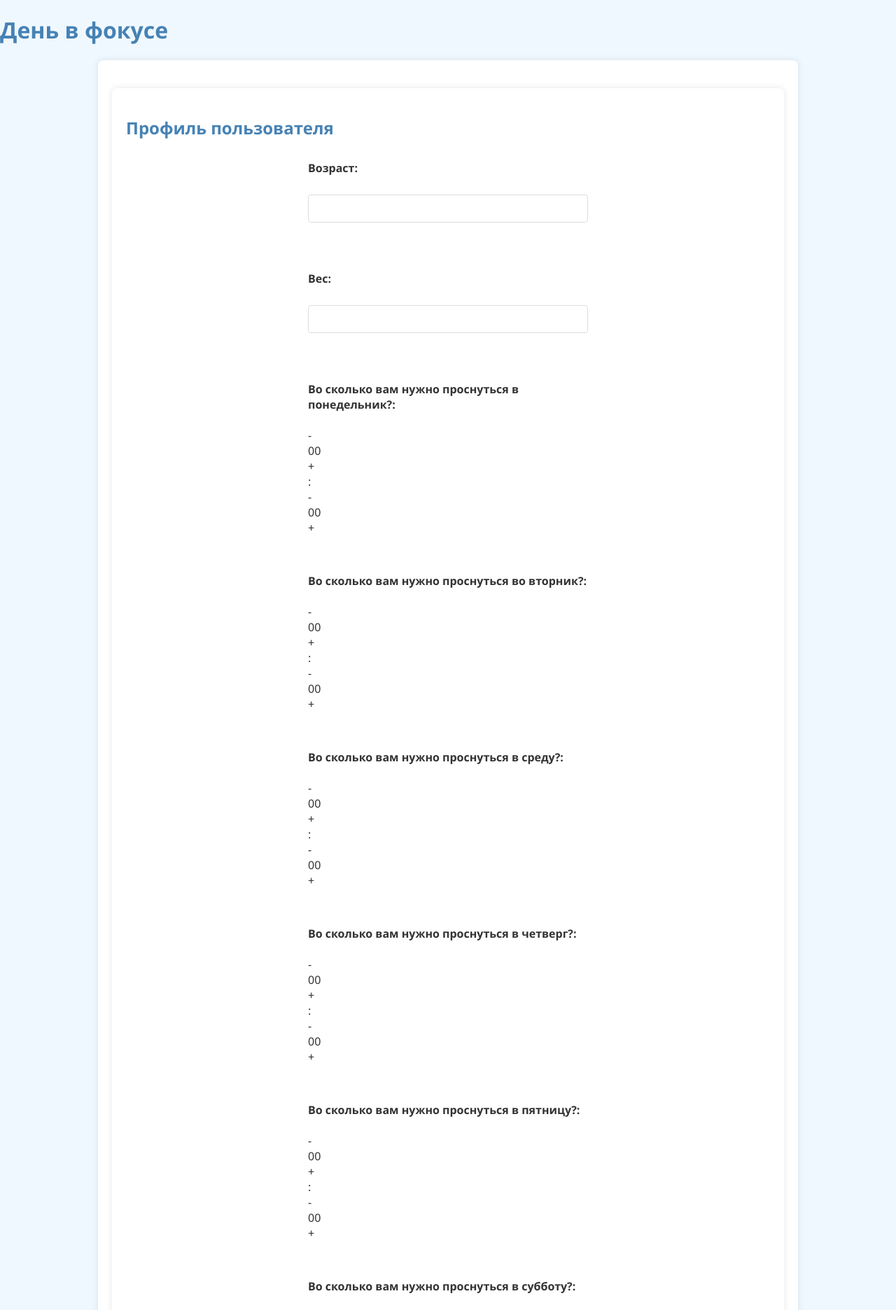
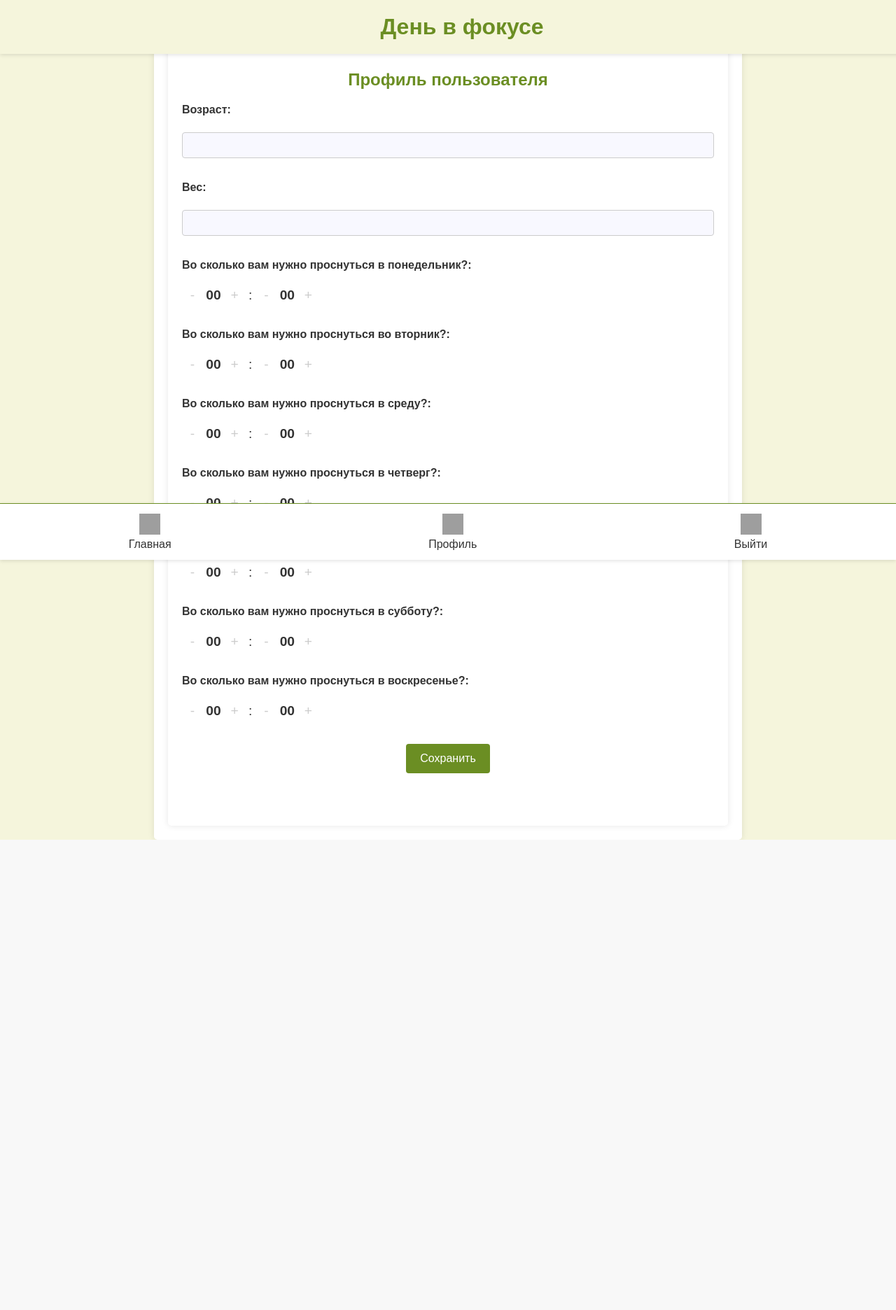
Before and after one commit to Alehandro77/OPD, a Flask app: page /profile in a window 1280 px wide. Shown: the top 1872 px of the page at 70% size. After the commit the page ends 1200 px from the top, so only its background shows below. Run offline with Flask 3, Linux system fonts and the light colour scheme; a user stored in the database is signed in; grey boxes are pictures that could not be loaded.

Commit message:
Update style.css

```diff
--- a/projeckt/static/css/style.css
+++ b/projeckt/static/css/style.css
@@ -1,18 +1,88 @@
 /* Общие стили */
 body {
-    font-family: 'Segoe UI', Tahoma, Geneva, Verdana, sans-serif;
-    background-color: #f0f8ff; /* LightBlue */
-    color: #333;
+    font-family: Arial, sans-serif;
     margin: 0;
     padding: 0;
+    background-color: #f5f5dc; /* Бежевый фон */
+    color: #333; /* Темно-серый текст */
 }
 
-h1, h2, h3 {
-    color: #4682b4; /* SteelBlue */
+.container {
+    max-width: 800px;
+    margin: 0 auto;
+    padding: 20px;
+    background-color: #fff; /* Белый фон для контента */
+    border-radius: 5px;
+    box-shadow: 0 0 10px rgba(0, 0, 0, 0.1); /* Легкая тень */
 }
 
+.index-page {
+    padding-top: 45px; /* Отступ сверху для главной страницы */
+
+}
+
+.profile-page {
+    padding-top: 60px; /* Отступ сверху для страницы профиля */
+    padding-bottom: 75px; /* Отступ снизу для страницы профиля */
+}
+
+.reg-page {
+    padding-top: 70px; /* Отступ сверху для страницы профиля */
+}
+
+h2 {
+    color: #6b8e23; /* Оливково-зеленый заголовок */
+    text-align: center
+}
+
+label {
+    display: block;
+    margin-bottom: 5px;
+    font-weight: bold;
+}
+
+/* Стили для полей ввода */
+input[type="number"],
+input[type="text"],
+input[type="password"] {
+    width: 100%;
+    padding: 10px;
+    margin-bottom: 15px;
+    border: 1px solid #ccc; /* Серая граница */
+    border-radius: 4px;
+    box-sizing: border-box; /* Важно для правильной ширины */
+    background-color: #f8f8ff; /* Светло-серый фон */
+}
+
+input[type="number"]:focus,
+input[type="text"]:focus,
+input[type="password"]:focus {
+    outline: none;
+    border-color: #6b8e23; /* Оливково-зеленая граница при фокусе */
+    box-shadow: 0 0 5px rgba(107, 142, 35, 0.5); /* Легкая тень при фокусе */
+}
+
+/* Стили для кнопок */
+button[type="submit"] {
+    background-color: #6b8e23; /* Оливково-зеленый фон */
+    color: #fff; /* Белый текст */
+    padding: 12px 20px;
+    display: flex;
+    margin: 0 auto;
+    border: none;
+    border-radius: 4px;
+    cursor: pointer;
+    font-size: 1em;
+    transition: transform 0.1s ease-in-out; /* Плавная анимация */
+}
+
+button[type="submit"]:active {
+    transform: scale(0.95); /* Сжатие при нажатии */
+}
+
+/* Стили для ссылок */
 a {
-    color: #4682b4; /* SteelBlue */
+    color: #6b8e23; /* Оливково-зеленый цвет ссылок */
     text-decoration: none;
 }
 
@@ -20,68 +90,94 @@ a:hover {
     text-decoration: underline;
 }
 
-/* Стили для контейнера */
-.container {
-    max-width: 960px;
-    margin: 20px auto;
-    padding: 20px;
-    background-color: #fff;
-    border-radius: 8px;
-    box-shadow: 0 0 10px rgba(0, 0, 0, 0.1);
+/* Стили для навигации */
+nav {
+    background-color: #ffffff; /* Белый фон для навигации */
+    padding: 10px 0;
+    border-top: 1px solid #6b8e23;
+    box-shadow: 0 2px 5px rgba(0, 0, 0, 0.1);
+    position: fixed; /* Фиксированное положение */
+    bottom: 0; /* Прижимаем к низу экрана */
+    left: 0;
+    width: 100%;
+    z-index: 100; /* Обеспечиваем отображение поверх контента */
 }
 
-/* Стили для форм */
-form {
+nav ul {
+    list-style: none;
+    padding: 0;
+    margin: 0;
+    display: flex;
+    justify-content: space-around; /* Равномерное распределение элементов */
+    align-items: center; /* Выравнивание по вертикали */
+    height: 60px; /* Фиксированная высота навигации */
+}
+
+nav li {
+    text-align: center;
+}
+
+nav a {
     display: flex;
     flex-direction: column;
-    max-width: 400px;
-    margin: 0 auto;
+    align-items: center;
+    color: #333; /* Темно-серый цвет текста */
 }
 
-label {
-    margin-top: 10px;
+nav img {
+    width: 30px; /* Размер иконок */
+    height: 30px;
+    margin-bottom: 5px;
+}
+
+/* Стили для верхнего блока */
+.header {
+    background-color: #f5f5dc; /* Бежевый фон */
+    padding: 20px;
+    text-align: center;
+    position: fixed; /* Фиксированное положение */
+    top: 0; /* Прижимаем к верху экрана */
+    left: 0;
+    width: 100%;
+    z-index: 100; /* Обеспечиваем отображение поверх контента */
+    box-shadow: 0 2px 5px rgba(0, 0, 0, 0.1);
+}
+
+.header h1 {
+    margin: 0;
+    text-align: center;
+    color: #6b8e23; /* Оливково-зеленый цвет заголовка */
+}
+
+/* Дополнительные стили для улучшения внешнего вида */
+.error {
+    color: red;
+    margin-top: 5px;
+}
+
+/* Стили для "карусели" */
+.time-selector {
+    display: flex;
+    align-items: center;
+}
+
+.time-value {
+    width: 30px;
+    text-align: center;
+    font-size: 1.2em;
+    cursor: pointer;
+    user-select: none;
+}
+
+.time-value.faded {
+    color: #ccc; /* Более бледный цвет */
+}
+
+.time-value.current {
     font-weight: bold;
 }
 
-input[type="text"],
-input[type="password"],
-input[type="number"] {
-    padding: 10px;
-    margin-top: 5px;
-    margin-bottom: 15px;
-    border: 1px solid #ddd;
-    border-radius: 4px;
-    font-size: 16px;
+.time-separator {
+    margin: 0 5px;
+    font-size: 1.2em;
 }
-
-button[type="submit"] {
-    background-color: #4682b4; /* SteelBlue */
-    color: white;
-    padding: 12px 20px;
-    border: none;
-    border-radius: 4px;
-    cursor: pointer;
-    font-size: 18px;
-}
-
-button[type="submit"]:hover {
-    background-color: #2e6da4;
-}
-
-/* Адаптивный дизайн */
-@media (max-width: 768px) {
-    .container {
-        margin: 10px;
-        padding: 10px;
-    }
-
-    input[type="text"],
-    input[type="password"],
-    input[type="number"] {
-        font-size: 14px;
-    }
-
-    button[type="submit"] {
-        font-size: 16px;
-    }
-}
```
